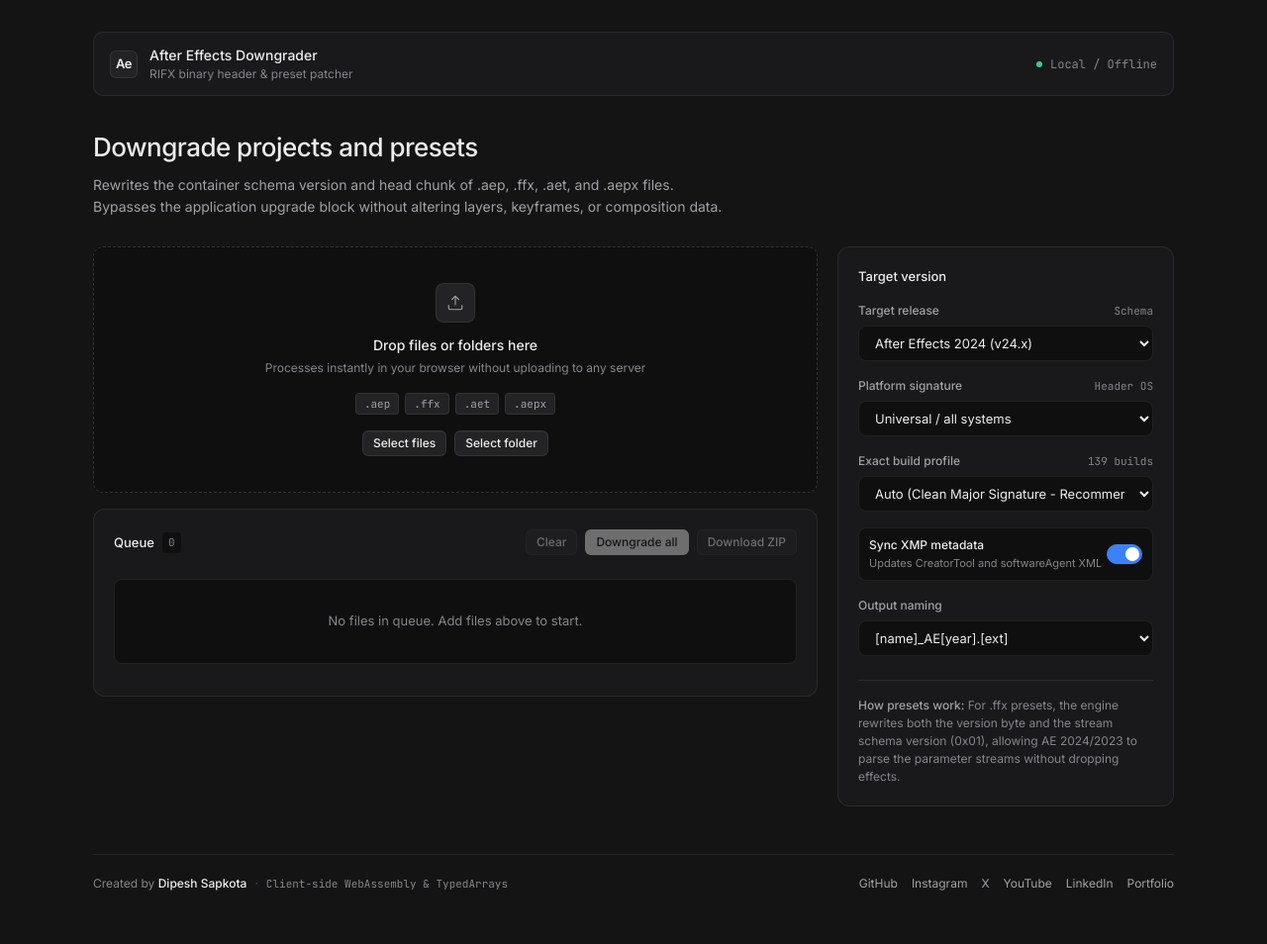
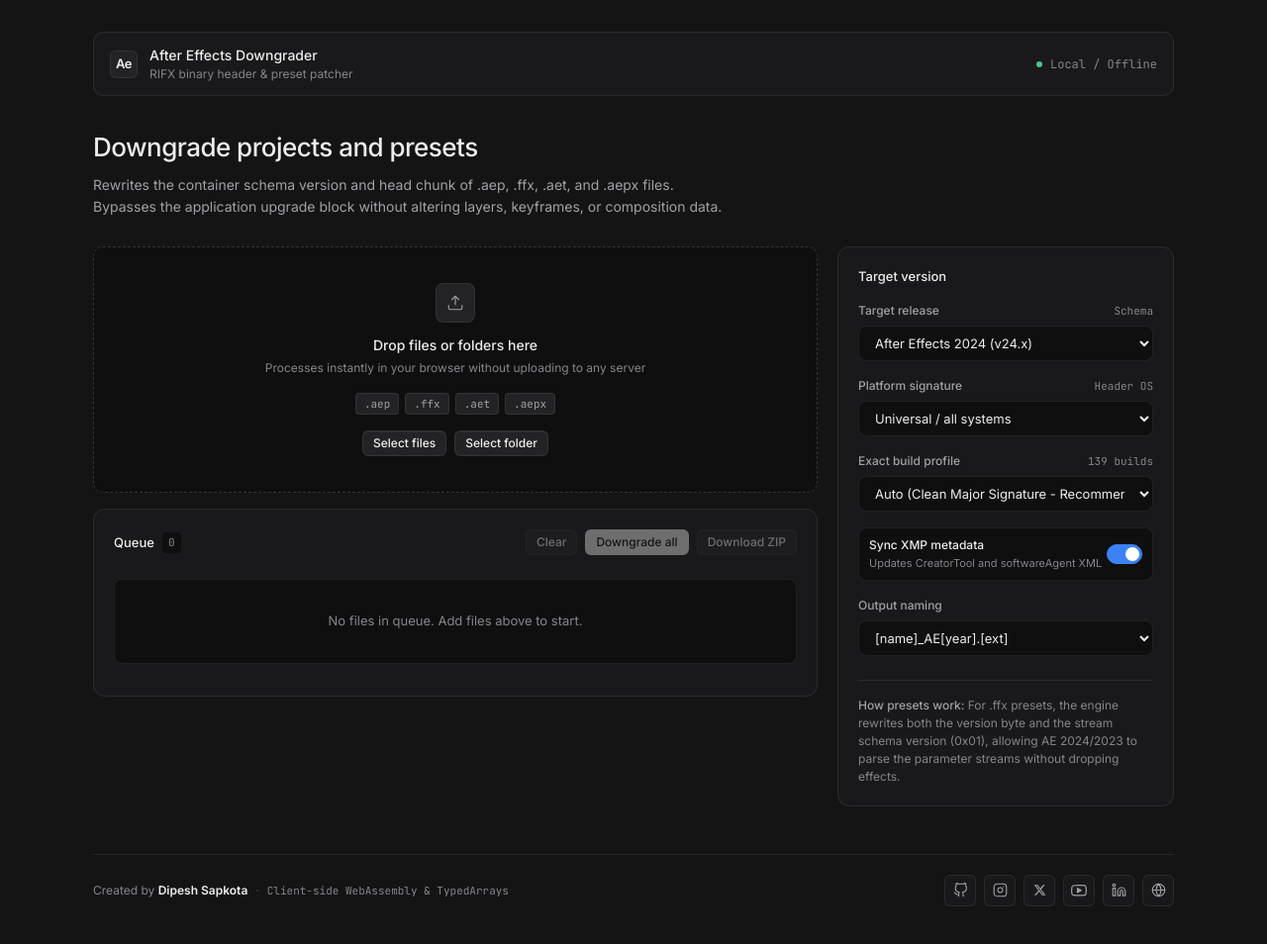
Before and after one commit to Dszae/After_effects_downgrade, a plain HTML site: page index.html in a window 1280 px wide. Shown: the whole page at 99% size. Drawn offline with Linux system fonts and the light colour scheme.

Commit message:
feat(ui): add clickable creator website link and SVG social icon buttons

```diff
--- a/index.html
+++ b/index.html
@@ -183,17 +183,48 @@
     <!-- Footer -->
     <footer class="site-footer">
       <div class="footer-creator">
-        <span>Created by <strong>Dipesh Sapkota</strong></span>
+        <span>Created by <a href="https://www.dipeshsapkota7.com.np/" target="_blank" rel="noopener noreferrer" class="creator-link"><strong>Dipesh Sapkota</strong></a></span>
         <span class="footer-dot">·</span>
         <span class="footer-note">Client-side WebAssembly & TypedArrays</span>
       </div>
       <div class="footer-socials">
-        <a href="https://github.com/Dszae" target="_blank" rel="noopener noreferrer">GitHub</a>
-        <a href="https://instagram.com/dsz.ae" target="_blank" rel="noopener noreferrer">Instagram</a>
-        <a href="https://x.com/dszAe18" target="_blank" rel="noopener noreferrer">X</a>
-        <a href="https://youtube.com/@dsz.ae" target="_blank" rel="noopener noreferrer">YouTube</a>
-        <a href="https://linkedin.com/in/dipeshsapkota7" target="_blank" rel="noopener noreferrer">LinkedIn</a>
-        <a href="https://www.dipeshsapkota7.com.np/" target="_blank" rel="noopener noreferrer">Portfolio</a>
+        <a href="https://github.com/Dszae" target="_blank" rel="noopener noreferrer" class="social-icon-btn" title="GitHub (@Dszae)" aria-label="GitHub">
+          <svg width="15" height="15" viewBox="0 0 24 24" fill="none" stroke="currentColor" stroke-width="1.8" stroke-linecap="round" stroke-linejoin="round">
+            <path d="M9 19c-5 1.5-5-2.5-7-3m14 6v-3.87a3.37 3.37 0 0 0-.94-2.61c3.14-.35 6.44-1.54 6.44-7A5.44 5.44 0 0 0 20 4.77 5.07 5.07 0 0 0 19.91 1S18.73.65 16 2.48a13.38 13.38 0 0 0-7 0C6.27.65 5.09 1 5.09 1A5.07 5.07 0 0 0 5 4.77a5.44 5.44 0 0 0-1.5 3.78c0 5.42 3.3 6.61 6.44 7A3.37 3.37 0 0 0 9 18.13V22"/>
+          </svg>
+        </a>
+        <a href="https://instagram.com/dsz.ae" target="_blank" rel="noopener noreferrer" class="social-icon-btn" title="Instagram (@dsz.ae)" aria-label="Instagram">
+          <svg width="15" height="15" viewBox="0 0 24 24" fill="none" stroke="currentColor" stroke-width="1.8" stroke-linecap="round" stroke-linejoin="round">
+            <rect x="2" y="2" width="20" height="20" rx="5" ry="5"/>
+            <path d="M16 11.37A4 4 0 1 1 12.63 8 4 4 0 0 1 16 11.37z"/>
+            <line x1="17.5" y1="6.5" x2="17.51" y2="6.5"/>
+          </svg>
+        </a>
+        <a href="https://x.com/dszAe18" target="_blank" rel="noopener noreferrer" class="social-icon-btn" title="X / Twitter (@dszAe18)" aria-label="X">
+          <svg width="13" height="13" viewBox="0 0 24 24" fill="currentColor">
+            <path d="M18.244 2.25h3.308l-7.227 8.26 8.502 11.24H16.17l-5.214-6.817L4.99 21.75H1.68l7.73-8.835L1.254 2.25H8.08l4.713 6.231zm-1.161 17.52h1.833L7.084 4.126H5.117z"/>
+          </svg>
+        </a>
+        <a href="https://youtube.com/@dsz.ae" target="_blank" rel="noopener noreferrer" class="social-icon-btn" title="YouTube (@dsz.ae)" aria-label="YouTube">
+          <svg width="16" height="16" viewBox="0 0 24 24" fill="none" stroke="currentColor" stroke-width="1.8" stroke-linecap="round" stroke-linejoin="round">
+            <path d="M22.54 6.42a2.78 2.78 0 0 0-1.94-2C18.88 4 12 4 12 4s-6.88 0-8.6.46a2.78 2.78 0 0 0-1.94 2A29 29 0 0 0 1 11.75a29 29 0 0 0 .46 5.33A2.78 2.78 0 0 0 3.4 19c1.72.46 8.6.46 8.6.46s6.88 0 8.6-.46a2.78 2.78 0 0 0 1.94-2 29 29 0 0 0 .46-5.25 29 29 0 0 0-.46-5.33z"/>
+            <polygon points="9.75 15.02 15.5 11.75 9.75 8.48 9.75 15.02" fill="currentColor"/>
+          </svg>
+        </a>
+        <a href="https://linkedin.com/in/dipeshsapkota7" target="_blank" rel="noopener noreferrer" class="social-icon-btn" title="LinkedIn (dipeshsapkota7)" aria-label="LinkedIn">
+          <svg width="15" height="15" viewBox="0 0 24 24" fill="none" stroke="currentColor" stroke-width="1.8" stroke-linecap="round" stroke-linejoin="round">
+            <path d="M16 8a6 6 0 0 1 6 6v7h-4v-7a2 2 0 0 0-2-2 2 2 0 0 0-2 2v7h-4v-7a6 6 0 0 1 6-6z"/>
+            <rect x="2" y="9" width="4" height="12"/>
+            <circle cx="4" cy="4" r="2"/>
+          </svg>
+        </a>
+        <a href="https://www.dipeshsapkota7.com.np/" target="_blank" rel="noopener noreferrer" class="social-icon-btn" title="Personal Website" aria-label="Portfolio Website">
+          <svg width="15" height="15" viewBox="0 0 24 24" fill="none" stroke="currentColor" stroke-width="1.8" stroke-linecap="round" stroke-linejoin="round">
+            <circle cx="12" cy="12" r="10"/>
+            <line x1="2" y1="12" x2="22" y2="12"/>
+            <path d="M12 2a15.3 15.3 0 0 1 4 10 15.3 15.3 0 0 1-4 10 15.3 15.3 0 0 1-4-10 15.3 15.3 0 0 1 4-10z"/>
+          </svg>
+        </a>
       </div>
     </footer>
   </div>
--- a/styles.css
+++ b/styles.css
@@ -731,9 +731,16 @@ input:checked + .slider:before {
   align-items: center;
   gap: 8px;
 }
-.footer-creator strong {
+.creator-link {
   color: var(--text-primary);
   font-weight: 500;
+  text-decoration: none;
+  border-bottom: 1px dotted var(--border-subtle);
+  transition: all 0.15s ease;
+}
+.creator-link:hover {
+  color: #fff;
+  border-bottom-color: var(--text-primary);
 }
 .footer-dot {
   color: var(--text-muted);
@@ -746,17 +753,28 @@ input:checked + .slider:before {
 .footer-socials {
   display: flex;
   align-items: center;
-  gap: 14px;
+  gap: 8px;
   flex-wrap: wrap;
 }
-.footer-socials a {
+.social-icon-btn {
+  display: inline-flex;
+  align-items: center;
+  justify-content: center;
+  width: 32px;
+  height: 32px;
+  border-radius: 6px;
+  background: var(--bg-card);
+  border: 1px solid var(--border-hairline);
   color: var(--text-secondary);
+  transition: all 0.16s var(--ease);
   text-decoration: none;
-  font-size: 12px;
-  transition: color 0.15s ease;
 }
-.footer-socials a:hover {
+.social-icon-btn:hover {
+  background: var(--bg-raised);
+  border-color: var(--border-subtle);
   color: var(--text-primary);
-  text-decoration: underline;
-  text-underline-offset: 3px;
+  transform: translateY(-1px);
 }
+.social-icon-btn svg {
+  display: block;
+}
```
Also changed, not shown: 1 other file.
